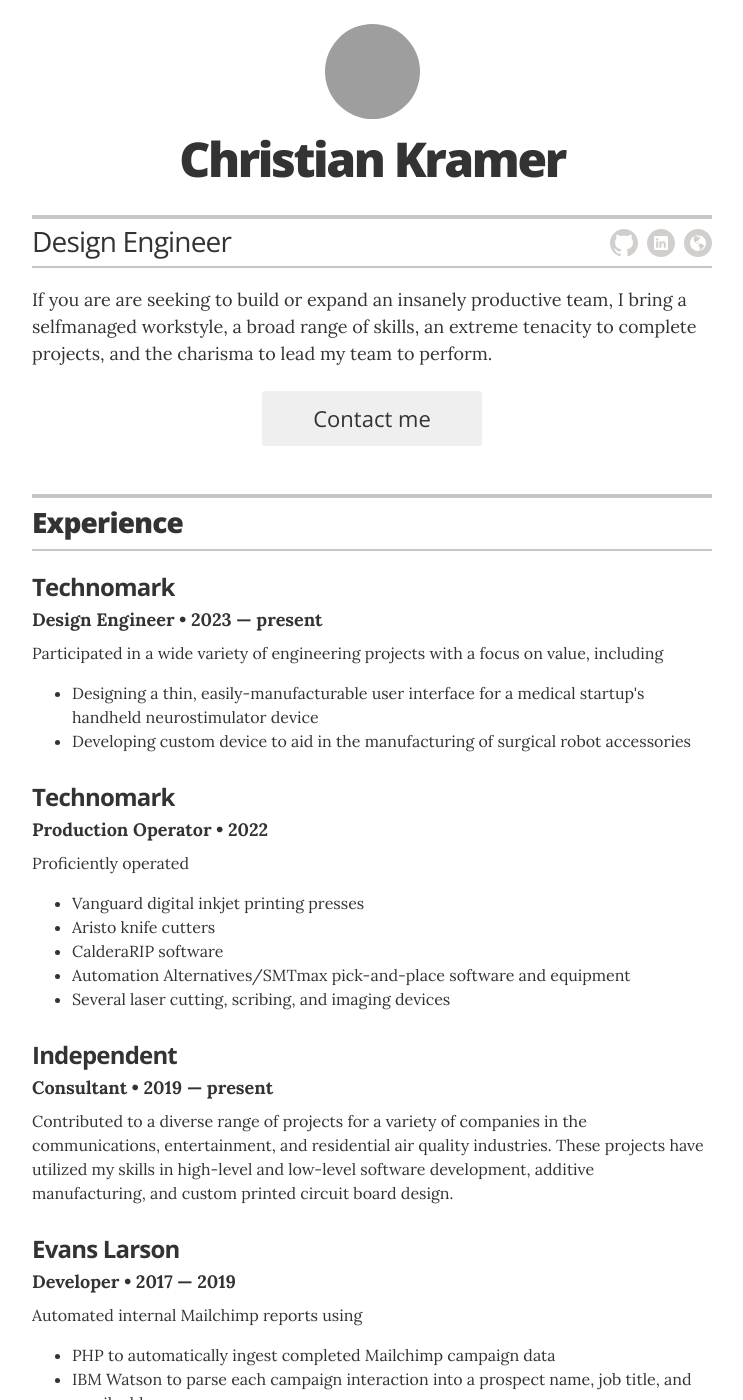
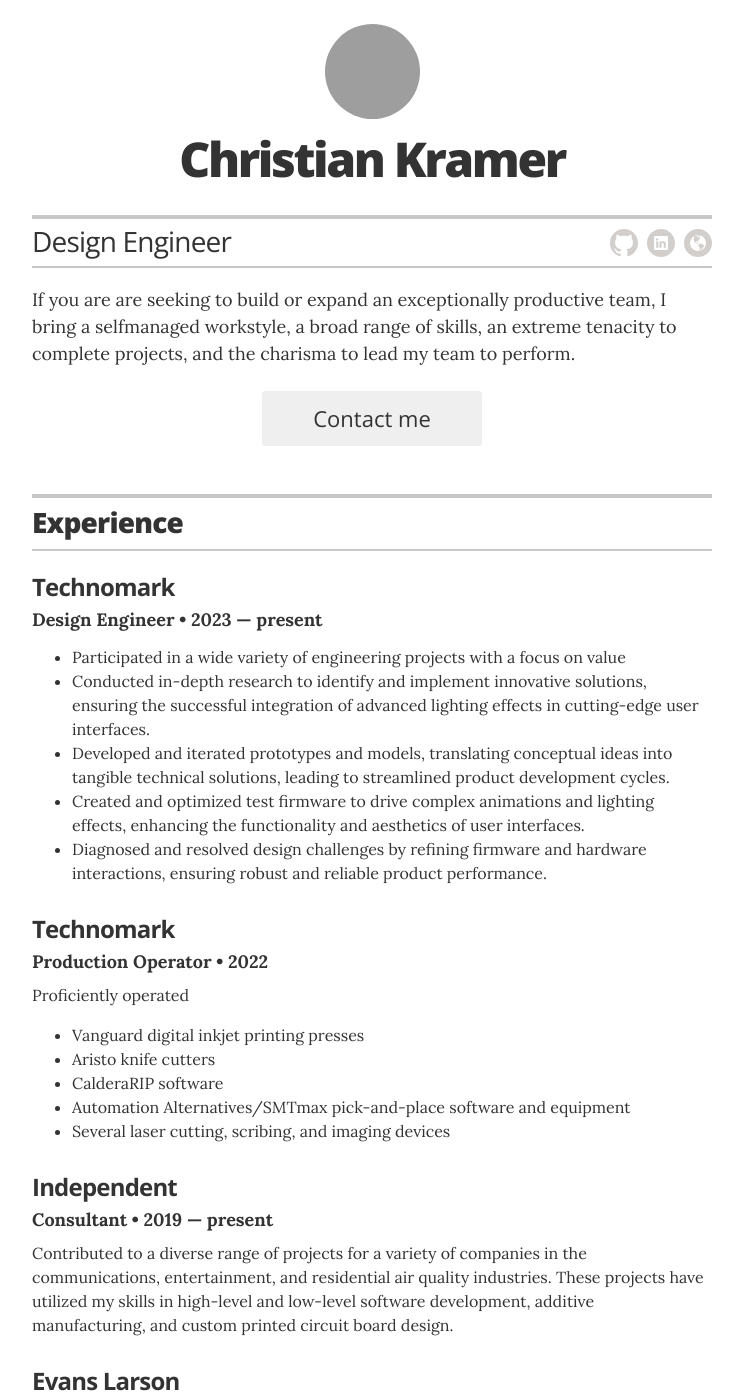
Before and after one commit to christian-kramer/christian-kramer.github.io, a Jekyll site: the page built from index.html, in a window 1280 px wide and 1400 px high. Shown: the whole window, without its empty margins (268-1011 px from the left). Built offline with Jekyll 4.4.1, drawn with Linux system fonts in a browser that asks for light colours; grey boxes are pictures that could not be loaded.

Commit message:
expanded on current experience and tweaked intro

```diff
--- a/_config.yml
+++ b/_config.yml
@@ -17,7 +17,7 @@ resume_contact_telephone:       "612-244-1903"
 resume_contact_address:         "4280 Windwood Way, Minnetonka"
 resume_header_contact_info: "4280 Windwood Way, Minnetonka | christian.kramer@mail.com"
 resume_header_intro: "<p>If you are are seeking
-to build or expand an insanely productive team, I bring a self­managed workstyle, a broad range
+to build or expand an exceptionally productive team, I bring a self­managed workstyle, a broad range
 of skills, an extreme tenacity to complete projects, and the charisma to lead my team to perform.</p>"
 
 # use "yes" to display the email contact button,
--- a/_data/experience.yml
+++ b/_data/experience.yml
@@ -3,7 +3,7 @@
 - company: Technomark
   position: Design Engineer
   duration: 2023 &mdash; present
-  summary: Participated in a wide variety of engineering projects with a focus on value, including<ul><li>Designing a thin, easily-manufacturable user interface for a medical startup's handheld neurostimulator device</li><li>Developing custom device to aid in the manufacturing of surgical robot accessories</li></ul>
+  summary: <ul><li>Participated in a wide variety of engineering projects with a focus on value</li><li>Conducted in-depth research to identify and implement innovative solutions, ensuring the successful integration of advanced lighting effects in cutting-edge user interfaces.</li><li>Developed and iterated prototypes and models, translating conceptual ideas into tangible technical solutions, leading to streamlined product development cycles.</li><li>Created and optimized test firmware to drive complex animations and lighting effects, enhancing the functionality and aesthetics of user interfaces.</li><li>Diagnosed and resolved design challenges by refining firmware and hardware interactions, ensuring robust and reliable product performance.</li></ul>
 
 #Technomark - Production Operator
 - company: Technomark
```
